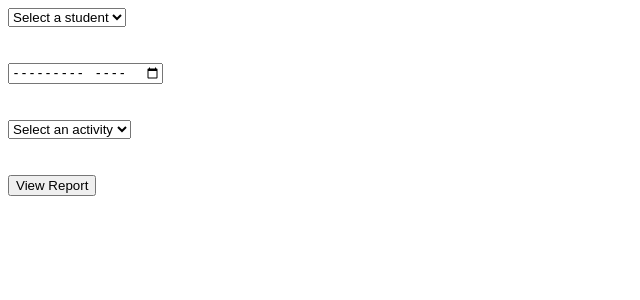
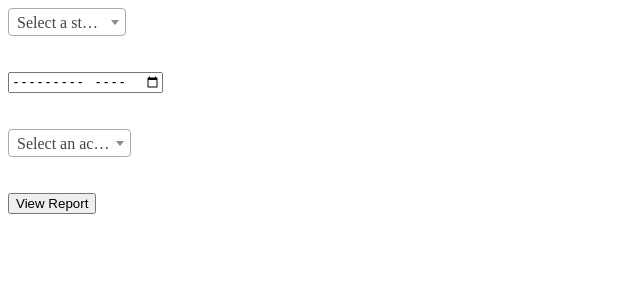
Before and after one commit to lekha-sandhu/renert-afterschool-public, a Flask app: page /filtered_reports in a window 1280 px wide. Shown: the top 300 px of the page, without its empty margins (0-640 px from the left). Run offline with Flask 3, Linux system fonts and the light colour scheme; data that the repository does not hold is empty; parts of the project's set-up code (start-up, migrations or seed data) failed here and were passed over; some libraries are stand-ins or nearby versions.

Commit message:
use select2 js for autocompletion

```diff
--- a/templates/filtered_reports.html
+++ b/templates/filtered_reports.html
@@ -1,6 +1,13 @@
+
+<script src="https://ajax.googleapis.com/ajax/libs/jquery/3.7.1/jquery.min.js"></script>
+
+<link href="https://cdn.jsdelivr.net/npm/select2@4.1.0-rc.0/dist/css/select2.min.css" rel="stylesheet" />
+<script src="https://cdn.jsdelivr.net/npm/select2@4.1.0-rc.0/dist/js/select2.min.js"></script>
+
+
 <form action = "/report" method = "POST">
 
-    <select class="form-control" name = "student">
+    <select class="form-control js-example-basic-single" name = "student">
         <option value="">Select a student</option>
         {% for s in student %}
             <option value="{{s.id}}">{{s.name}}</option>
@@ -17,7 +24,7 @@
     <br>
     <br>
 
-    <select class="form-control" name = "activity">
+    <select class="form-control js-example-basic-single" name = "activity">
         <option value="">Select an activity</option>
         {% for a in activity %}
             <option value="{{a.afterschool_class_id}}">{{a.activity}}</option>
@@ -31,3 +38,9 @@
     <button type="submit" class="btn btn-primary">View Report</button>
 
   </form>
+
+<script>
+    $(document).ready(function() {
+        $('.js-example-basic-single').select2();
+    });
+</script>
```
